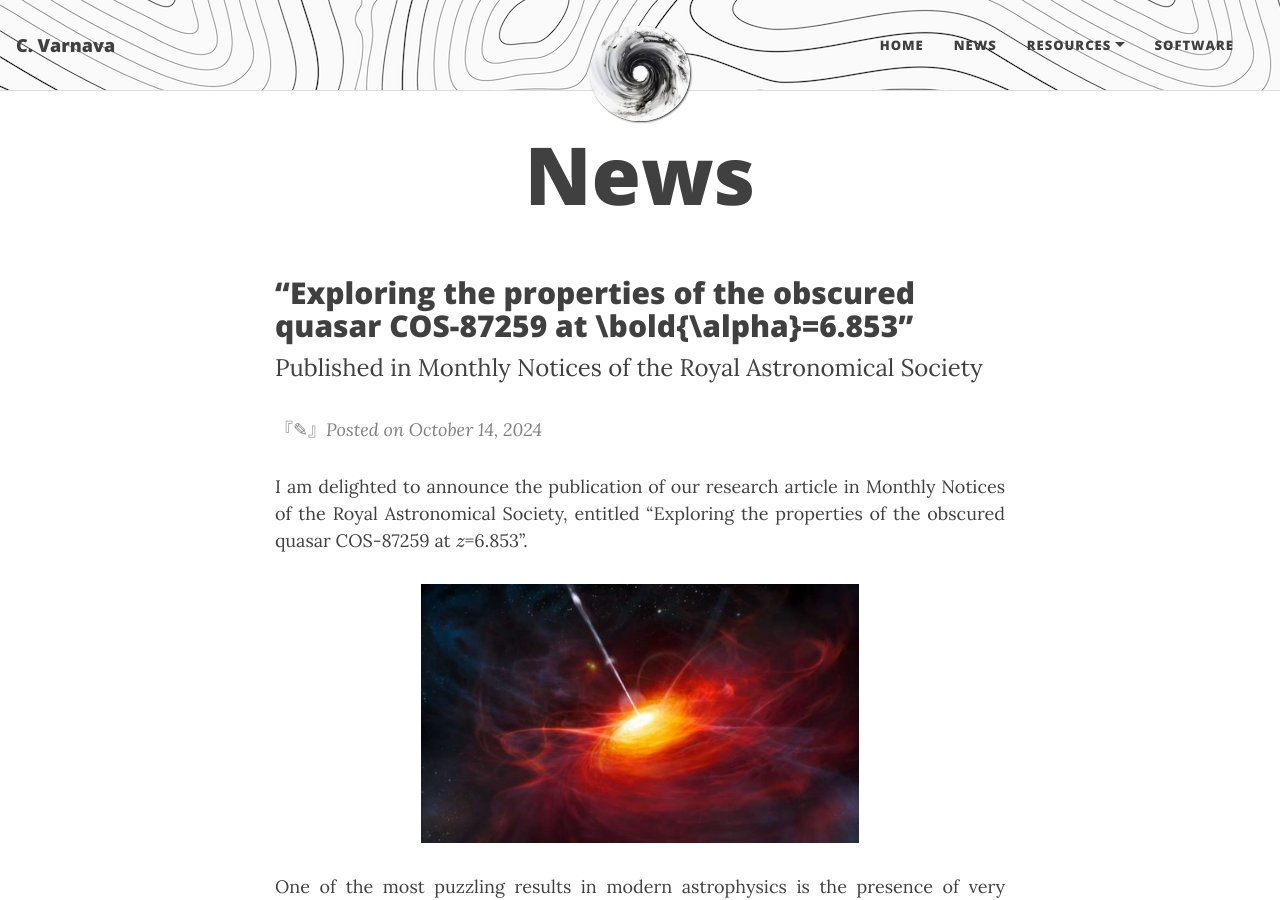
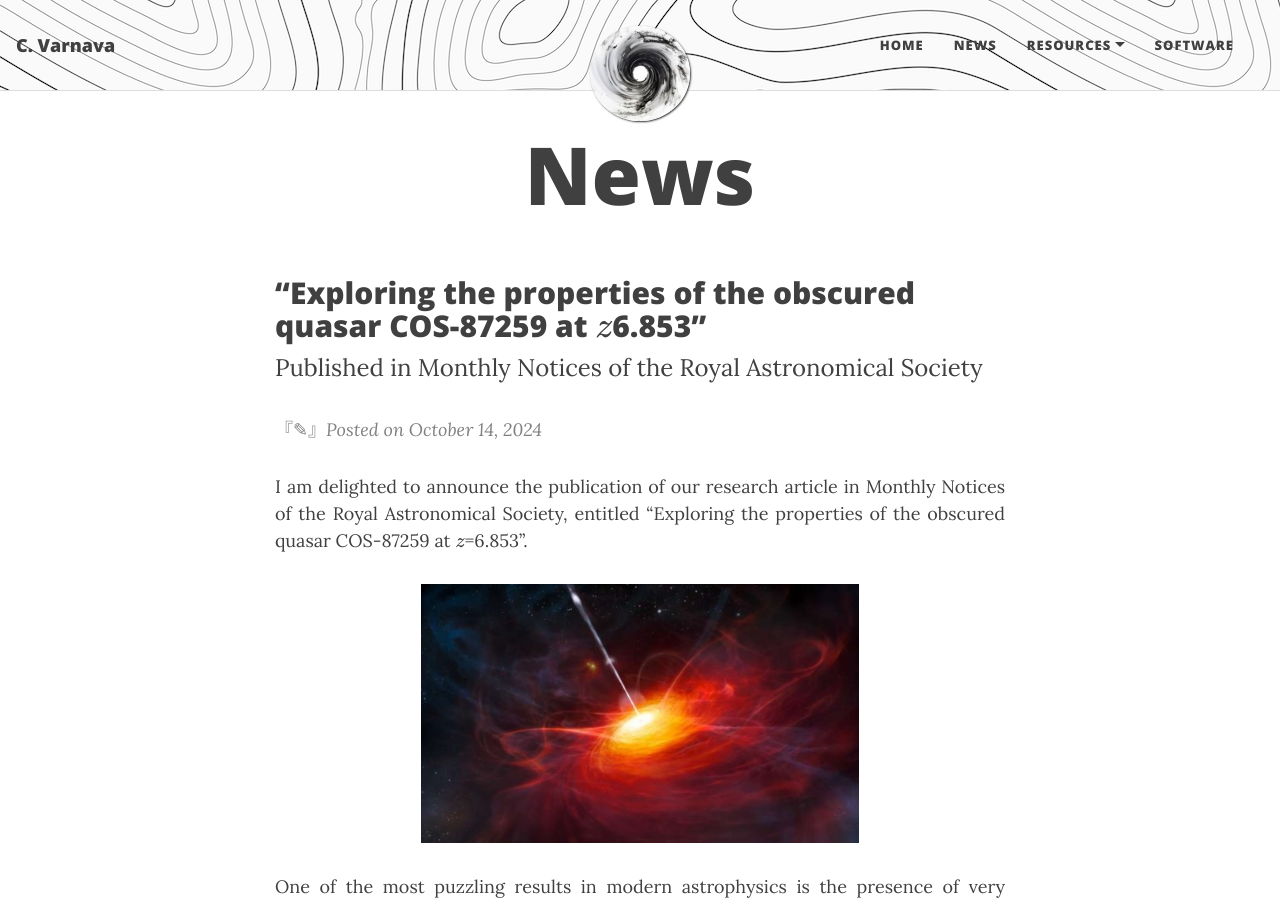
Before and after one commit to ch-var/ch-var.github.io, a Jekyll site: the page built from news.html, in a window 1280 px wide and 900 px high. Built offline with Jekyll 4.4.1, drawn with Linux system fonts in a browser that asks for light colours; formulas are drawn with MathJax 3.

Commit message:
Update news.html

```diff
--- a/news.html
+++ b/news.html
@@ -4,7 +4,7 @@ title: News
 mathjax: true
 ---
 <p>
-<h2>“Exploring the properties of the obscured quasar COS-87259 at \bold{\alpha}=6.853”</h2>
+<h2>“Exploring the properties of the obscured quasar COS-87259 at <b>\(z\)</b>6.853”</h2>
 <font size="+2">Published in Monthly Notices of the Royal Astronomical Society</font>
 <p>
 <p>
```
